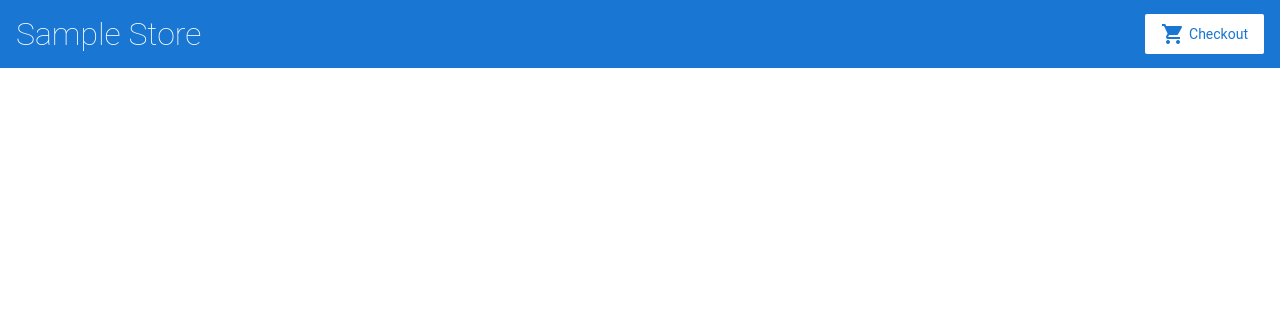
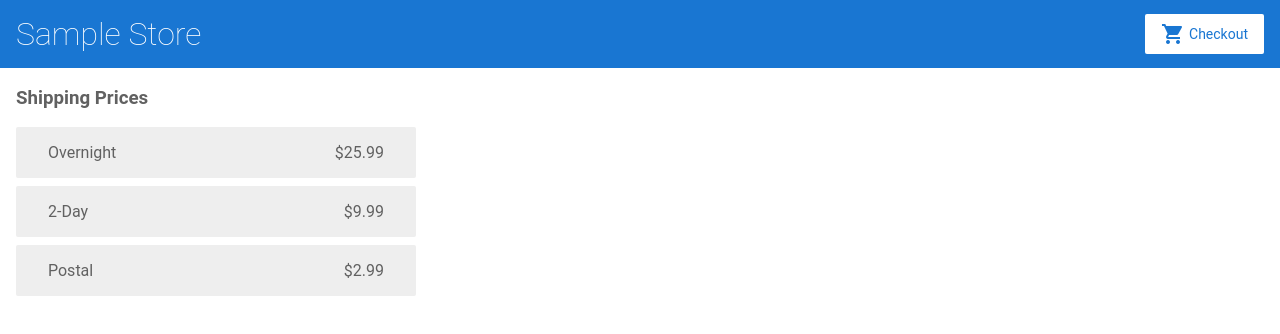
Before and after one commit to src-dbgr/angular-nba3hx, an Angular app: page /shipping in a window 1280 px wide. Before the commit this address led to /. Shown: the top 334 px of the page. Built offline with nearby package versions, Linux system fonts and the light colour scheme.

Commit message:
added shipping prices overview

```diff
--- a/src/app/app.module.ts
+++ b/src/app/app.module.ts
@@ -2,22 +2,25 @@
 import { BrowserModule } from '@angular/platform-browser';
 import { RouterModule } from '@angular/router';
 import { ReactiveFormsModule } from '@angular/forms';
-
 import { AppComponent } from './app.component';
 import { TopBarComponent } from './top-bar/top-bar.component';
 import { ProductListComponent } from './product-list/product-list.component';
 import { ProductAlertsComponent } from './product-alerts/product-alerts.component';
 import { ProductDetailsComponent } from './product-details/product-details.component';
 import { CartComponent } from './cart/cart.component';
+import { HttpClientModule } from '@angular/common/http';
+import { ShippingComponent } from './shipping/shipping.component';
 
 @NgModule({
   imports: [
     BrowserModule,
+    HttpClientModule,
     ReactiveFormsModule,
     RouterModule.forRoot([
       { path: '', component: ProductListComponent },
       { path: 'products/:productId', component: ProductDetailsComponent },
       { path: 'cart', component: CartComponent },
+      { path: 'shipping', component: ShippingComponent },
     ]),
   ],
   declarations: [
@@ -27,6 +30,7 @@
     ProductAlertsComponent,
     ProductDetailsComponent,
     CartComponent,
+    ShippingComponent,
   ],
   bootstrap: [AppComponent],
 })
--- a/src/app/cart.service.ts
+++ b/src/app/cart.service.ts
@@ -1,12 +1,14 @@
 import { Injectable } from '@angular/core';
 import { Product } from './products';
+import { HttpClient } from '@angular/common/http';
 
 @Injectable({
   providedIn: 'root',
 })
 export class CartService {
   items: Product[] = [];
-  /* . . . */
+
+  constructor(private http: HttpClient) {}
 
   addToCart(product: Product) {
     this.items.push(product);
@@ -20,5 +22,10 @@
     this.items = [];
     return this.items;
   }
-  /* . . . */
+
+  getShippingPrices() {
+    return this.http.get<{ type: string; price: number }[]>(
+      '/assets/shipping.json'
+    );
+  }
 }
--- a/src/app/cart/cart.component.html
+++ b/src/app/cart/cart.component.html
@@ -1,5 +1,7 @@
 <h3>Cart</h3>
-
+<p>
+  <a routerLink="/shipping">Shipping Prices</a>
+</p>
 <div class="cart-item" *ngFor="let item of items">
   <span>{{ item.name }}</span>
   <span>{{ item.price | currency }}</span>
--- /dev/null
+++ b/src/app/shipping/shipping.component.html
@@ -0,0 +1,6 @@
+<h3>Shipping Prices</h3>
+
+<div class="shipping-item" *ngFor="let shipping of shippingCosts | async">
+  <span>{{ shipping.type }}</span>
+  <span>{{ shipping.price | currency }}</span>
+</div>
--- /dev/null
+++ b/src/app/shipping/shipping.component.ts
@@ -0,0 +1,17 @@
+import { Component, OnInit } from '@angular/core';
+import { Observable } from 'rxjs';
+import { CartService } from '../cart.service';
+
+@Component({
+  selector: 'app-shipping',
+  templateUrl: './shipping.component.html',
+  styleUrls: ['./shipping.component.css'],
+})
+export class ShippingComponent implements OnInit {
+  constructor(private cartService: CartService) {}
+  shippingCosts!: Observable<{ type: string; price: number }[]>;
+
+  ngOnInit(): void {
+    this.shippingCosts = this.cartService.getShippingPrices();
+  }
+}
```
Also changed, not shown: src/app/shipping/shipping.component.css (added), 1 other file (tests, documents, lock files or other folders).
